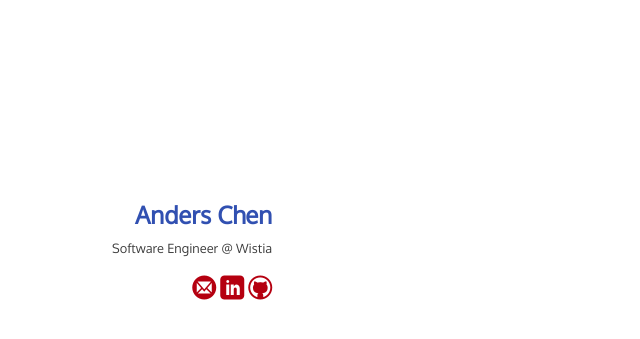
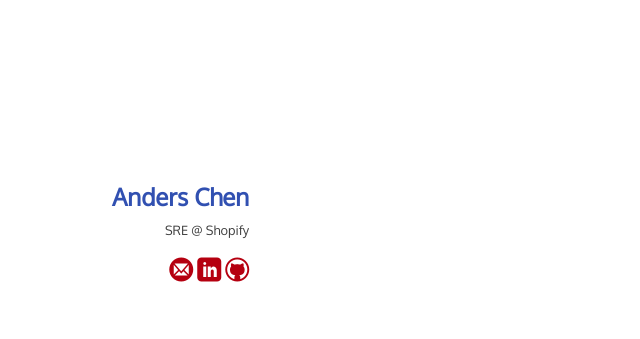
Before and after one commit to chena-site/chena-site.github.io, a Jekyll site: the page built from index.html, in a window 1280 px wide. Shown: the top 339 px of the page, without its empty margins (0-640 px from the left). Built offline with Jekyll 4.4.1, drawn with Linux system fonts in a browser that asks for light colours; nearby versions of some CDN libraries; Markdown is read by kramdown in place of the engine named in the settings; the list of posts is cut into pages by our own code; part of the change alters nothing that is shown.

Commit message:
Update default.html

```diff
--- a/_layouts/default.html
+++ b/_layouts/default.html
@@ -5,8 +5,8 @@
         <meta http-equiv="X-UA-Compatible" content="IE=edge,chrome=1">
         <title>{{ page.title }}</title>
         <meta name="viewport" content="width=device-width">
-        <meta name="description" content="Software Engineer @ Wistia">
-        <meta name="keywords" content="anders, chen, andy, chen, software, software engineer, entrepreneur, software developer, Golang, nodeJS, PHP , Java, Javascript , ExactTarget, Salesforce, Slingshot SEO, digitalRelevance , Ooyala , Rose-Hulman, technology , Wistia , andy chen, anders chen, computer science, computers , computer scientist, linkedIn">
+        <meta name="description" content="SRE @ Shopify">
+        <meta name="keywords" content="anders, chen, andy, chen, software, software engineer, entrepreneur, site reliability engineer, SRE, software developer, Golang, AWS, Kubernetes, Chef, Ruby, Javascript , ExactTarget, Salesforce , Ooyala , Rose-Hulman, technology , Wistia, Shopify , andy chen, anders chen, computer science, computers , computer scientist, linkedIn">
         <link href='http://fonts.googleapis.com/css?family=Oxygen' rel='stylesheet' type='text/css'>
         <link rel="stylesheet" href="/css/icons.css">
         <link rel="stylesheet" href="/css/pure.min.css">
@@ -33,7 +33,7 @@
             <div class="header">
               <h2>{{ site.name }}</h2>
               <div class="me_desc">
-                Software Engineer @ Wistia
+                SRE @ Shopify
               </div>
               <div class="social_desc">
                 <a class="mail-icon" alt="Email"><span class="icon-mail"></span></a>
```
